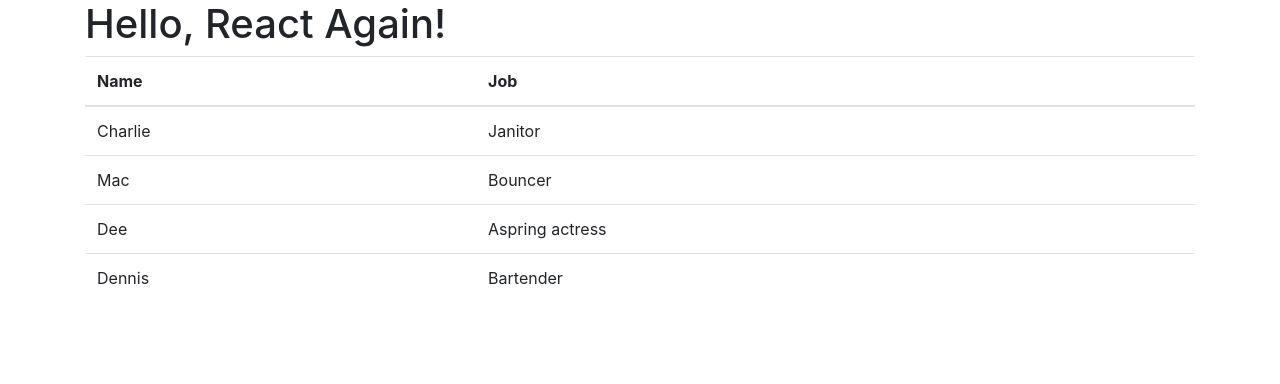
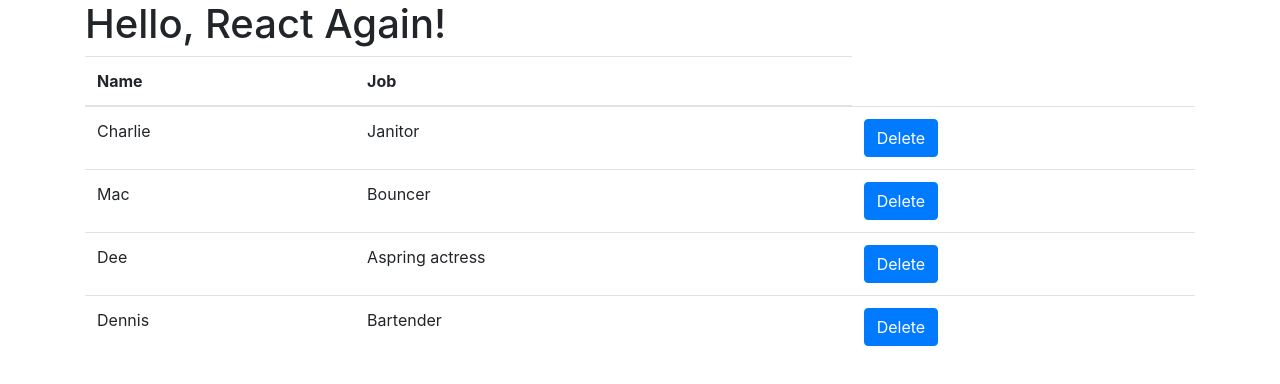
Before and after one commit to Mayankipsa/react-basics, a React (Create React App) app: page / in a window 1280 px wide. Shown: the top 384 px of the page. Built offline with nearby package versions, Linux system fonts and the light colour scheme.

Commit message:
State for Deleting Item from Component

```diff
--- a/src/App.js
+++ b/src/App.js
@@ -3,9 +3,8 @@ import Table from './Table'
 
 class App extends Component {
 
-    render() {
-
-        const characters = [
+  state = {
+    characters: [
       {
         name: 'Charlie',
         job: 'Janitor',
@@ -23,14 +22,30 @@ class App extends Component {
         job: 'Bartender',
       },
     ]
+  }
+
+  removeCharacter = (index) => {
+    const {characters} = this.state
+
+    this.setState({
+      characters: characters.filter((character, i) => {
+        return i !== index
+      }),
+    })
+  }
+
+  render() {
+
+    const {characters} = this.state
 
     return (
       <div className="container">
         <h1>Hello, React Again!</h1>
-                <Table charactersData={characters}></Table>
+        <Table charactersData={characters} removeCharacter={this.removeCharacter}></Table>
       </div>
     )
   }
+
 }
 
 export default App
--- a/src/Table.js
+++ b/src/Table.js
@@ -2,12 +2,12 @@ import React, { Component } from 'react'
 
 class Table extends Component {
     render() {
-        const {charactersData}=this.props
+        const { charactersData, removeCharacter } = this.props
 
         return (
             <table className='table'>
                 <TableHeader></TableHeader>
-                <TableBody charactersData={charactersData}></TableBody>
+                <TableBody charactersData={charactersData} removeCharacter={removeCharacter}></TableBody>
             </table>
         )
     }
@@ -29,12 +29,15 @@ const TableBody = (props) => {
 
     const rows = props.charactersData.map((row, index) => {
         return (
-          <tr key={index}>
-            <td>{row.name}</td>
-            <td>{row.job}</td>
-          </tr>
+            <tr key={index}>
+                <td>{row.name}</td>
+                <td>{row.job}</td>
+                <td>
+                    <button className='btn btn-primary' onClick={() => props.removeCharacter(index)}>Delete</button>
+                </td>
+            </tr>
         )
-      })
+    })
 
     return (
         <tbody>
```
Lines whose indentation alone changed are shown as unchanged.
